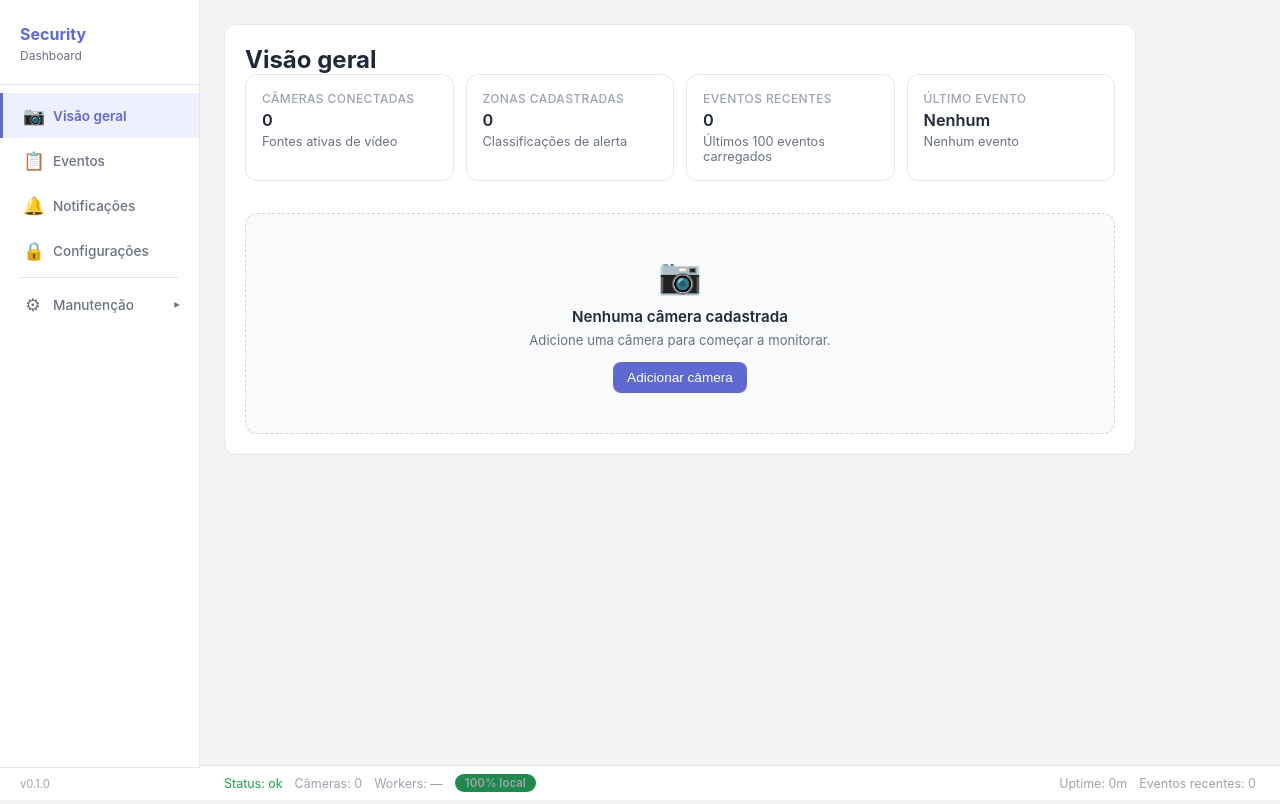
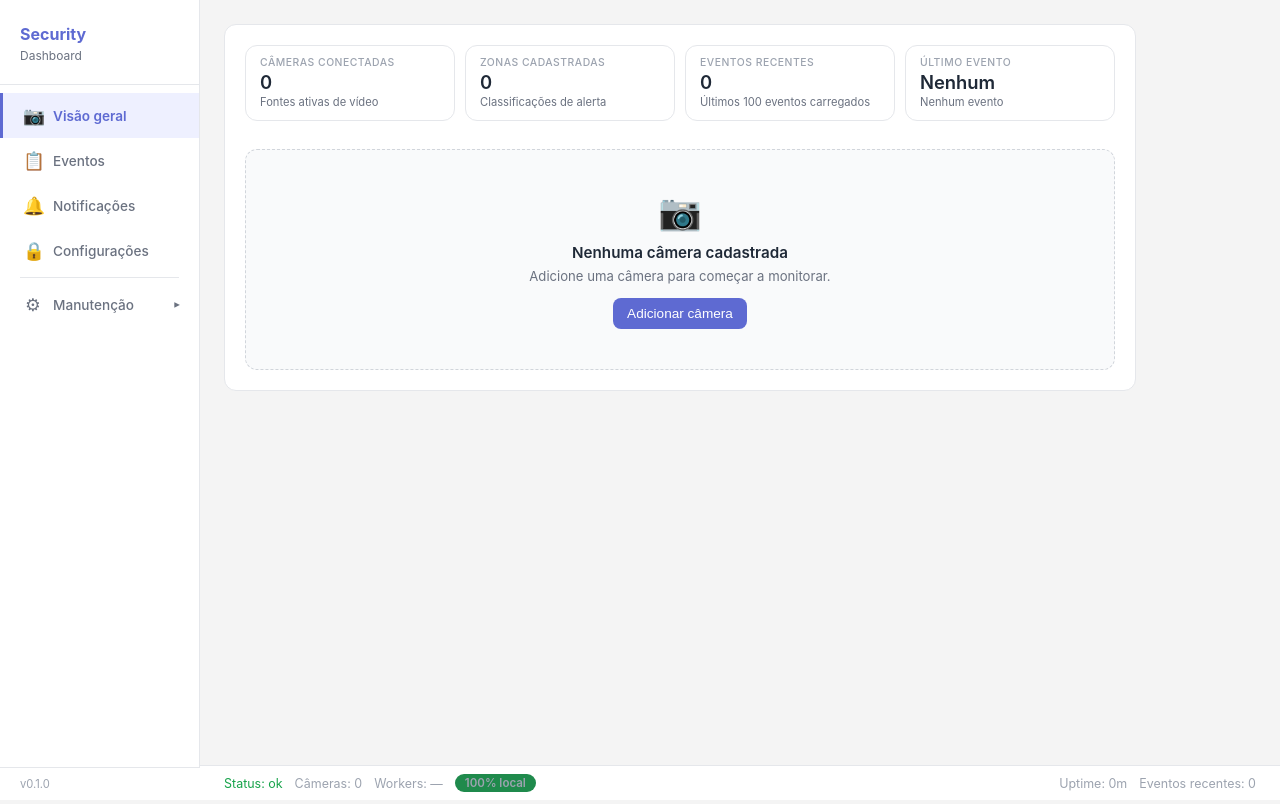
Before and after one commit to amarildolacerda/secur, a Flask app: page / in a window 1280 px wide. Run offline with Flask 3, Linux system fonts and the light colour scheme; data that the repository does not hold is empty; some libraries are stand-ins or nearby versions.

Commit message:
feat: compact overview header and camera grid spacing

```diff
--- a/secur/static/style.css
+++ b/secur/static/style.css
@@ -299,6 +299,35 @@ body {
 .card p:last-child {
   font-size: 0.8rem;
   color: var(--muted);
+}
+
+/* Visão geral — summary cards: linha única compacta ocupando a largura */
+#summary-cards {
+  grid-template-columns: repeat(4, 1fr);
+  gap: 10px;
+}
+
+#summary-cards .card {
+  padding: 10px 14px;
+}
+
+#summary-cards .card h3 {
+  font-size: 0.65rem;
+  letter-spacing: 0.5px;
+}
+
+#summary-cards .summary-value {
+  font-size: 1.15rem;
+  margin: 3px 0 2px;
+  line-height: 1.15;
+}
+
+#summary-cards .card p:last-child {
+  font-size: 0.7rem;
+  line-height: 1.3;
+  white-space: nowrap;
+  overflow: hidden;
+  text-overflow: ellipsis;
 }
 
 /* ---------- Tables ---------- */
@@ -812,8 +841,19 @@ tr.event-info td {
     padding: 16px;
   }
 
+  #summary-cards {
+    grid-template-columns: repeat(2, 1fr);
+  }
+
   .app-footer {
     left: 60px;
+  }
+}
+
+/* Visão geral — em telas muito estreitas, cards empilham */
+@media (max-width: 480px) {
+  #summary-cards {
+    grid-template-columns: 1fr;
   }
 }
 
@@ -930,7 +970,7 @@ tr.event-info td {
 
 /* Dashboard redesign (Fase 5) */
 #camera-tiles {
-  margin-top: 16px;
+  margin-top: 12px;
 }
 
 .section-title {
--- a/secur/templates/dashboard.html
+++ b/secur/templates/dashboard.html
@@ -63,7 +63,6 @@
     <div class="main">
         <div id="page">
             <section class="panel" id="overview">
-                <h2>Visão geral</h2>
                 <div id="summary-cards" class="grid"></div>
                 <div id="camera-tiles" class="grid"></div>
                 <div id="camera-offline-section" class="hidden-panel">
```
